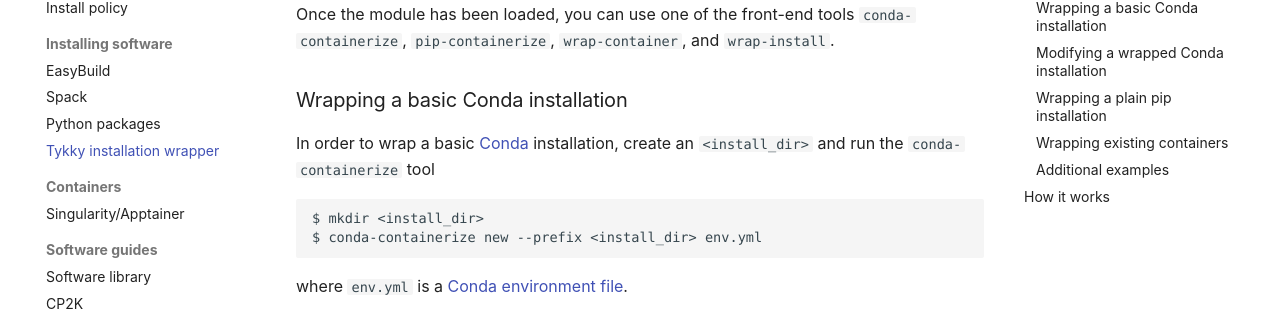
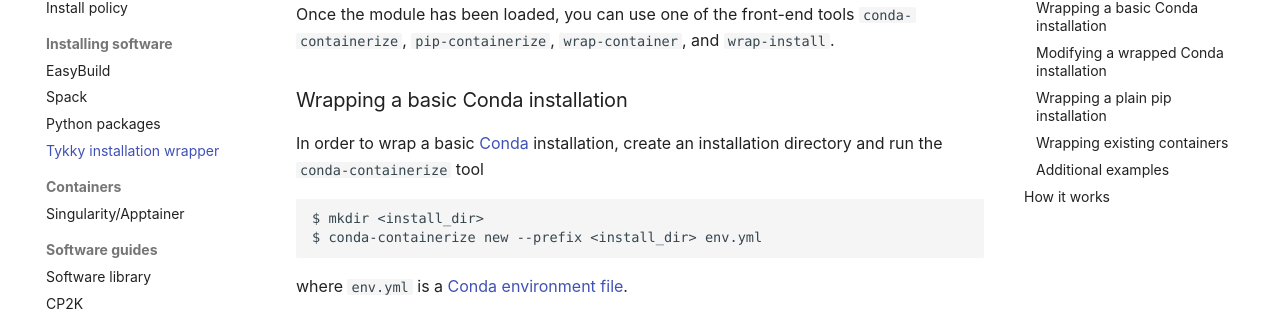
Before and after one commit to Lumi-supercomputer/lumi-userguide, an MkDocs documentation site: the page built from docs/software/installing/container-wrapper.md, in a window 1280 px wide and 900 px high, scrolled down 1237 px. Shown: the part 127-445 px from the top of the window. Built offline with MkDocs 1.6.1 and Material for MkDocs 9.7.7, drawn with Linux system fonts in a browser that asks for light colours.

Commit message:
Accept suggestion from review by hdrei
Co-authored-by: hdrei <78485804+hdrei@users.noreply.github.com>

````diff
--- a/docs/software/installing/container-wrapper.md
+++ b/docs/software/installing/container-wrapper.md
@@ -67,7 +67,7 @@ Once the module has been loaded, you can use one of the front-end tools
 
 ### Wrapping a basic Conda installation
 
-In order to wrap a basic [Conda][conda] installation, create an `<install_dir>`
+In order to wrap a basic [Conda][conda] installation, create an installation directory
 and run the `conda-containerize` tool
 
 ```bash
````
